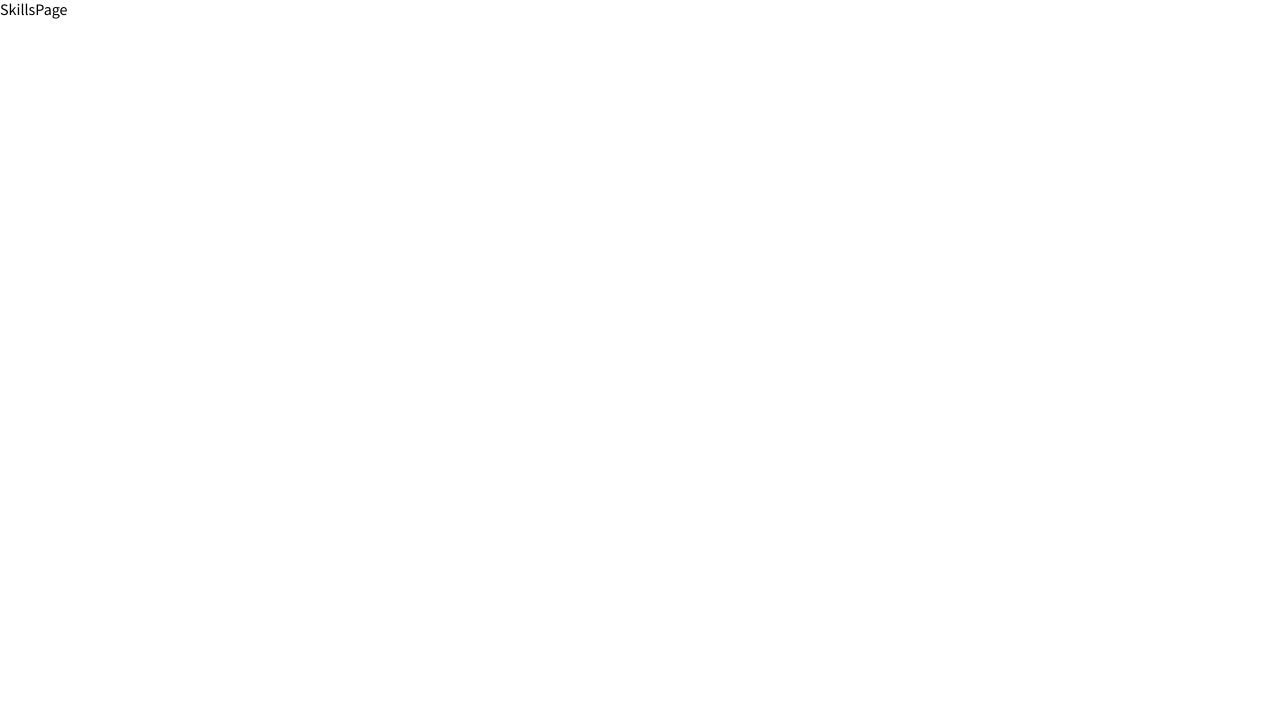
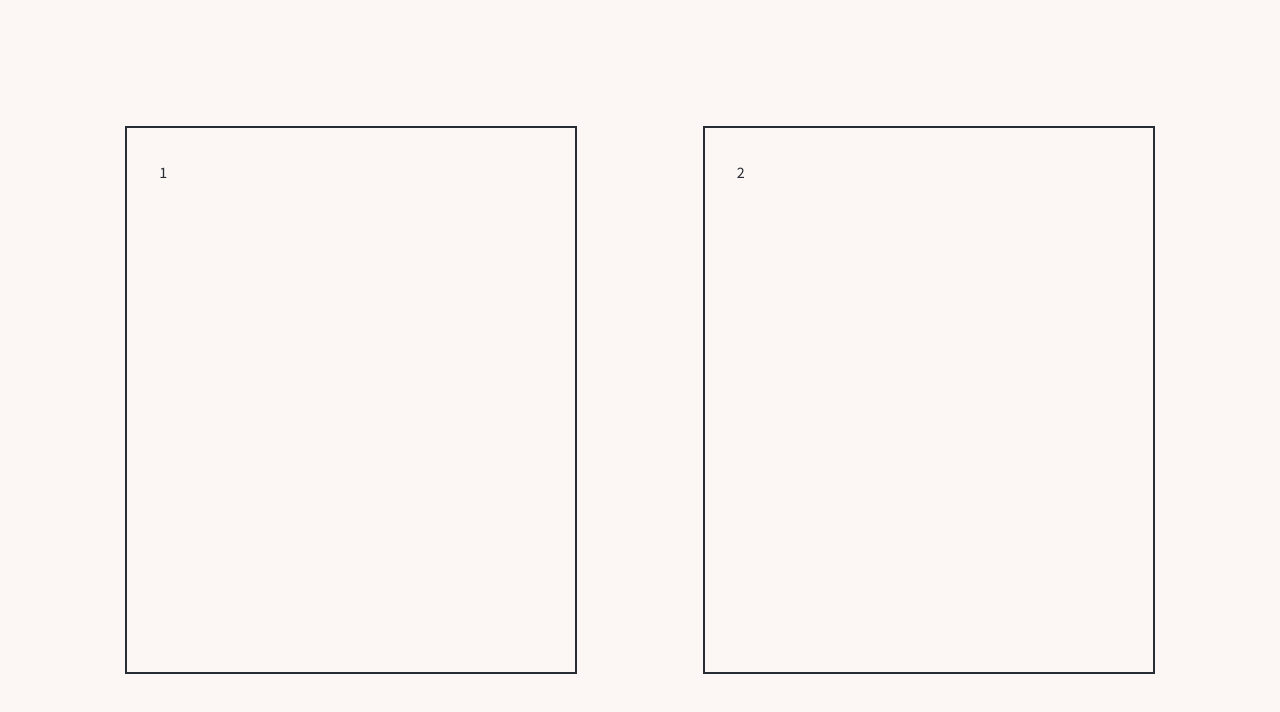
Before and after one commit to arikxl/showtime, a React (Create React App) app: page /skills in a window 1280 px wide. Shown: the top 712 px of the page. Built offline with nearby package versions, Linux system fonts and the light colour scheme.

Commit message:
skills page

```diff
--- a/src/index.js
+++ b/src/index.js
@@ -10,8 +10,6 @@ root.render(
   // <React.StrictMode>
   <BrowserRouter>
     <App />
-
-
   </BrowserRouter>
   // </React.StrictMode>
 );
--- a/src/pages/SkillsPage.jsx
+++ b/src/pages/SkillsPage.jsx
@@ -1,8 +1,40 @@
-import React from 'react'
+import React from 'react';
+import styled, { ThemeProvider } from 'styled-components';
+import { lightTheme } from '../style/Themes';
+
+const Main = styled.main`
+  background-color:${props => props.theme.body};
+  width: 100vw;
+  height: 100vh;
+  position: relative;
+  display: flex;
+  justify-content: space-evenly;
+  align-items: center;
+`;
+
+const Box = styled.section`
+  background-color:${props => props.theme.body};
+  width: 30vw;
+  height: 60vh;
+  border: 2px solid ${props => props.theme.text};
+  color:  ${props => props.theme.text};
+  padding: 2rem;
+  z-index: 3;
+  line-height: 1.5;
+`;
 
 const SkillsPage = () => {
   return (
-    <div>SkillsPage</div>
+    <ThemeProvider theme={lightTheme}>
+      <Main>
+        <Box>
+          <div>1</div>
+        </Box>
+        <Box>
+          <div>2</div>
+        </Box>
+      </Main>
+    </ThemeProvider>
   )
 }
 
```
Also changed, not shown: src/assets/images/space.png (added).
